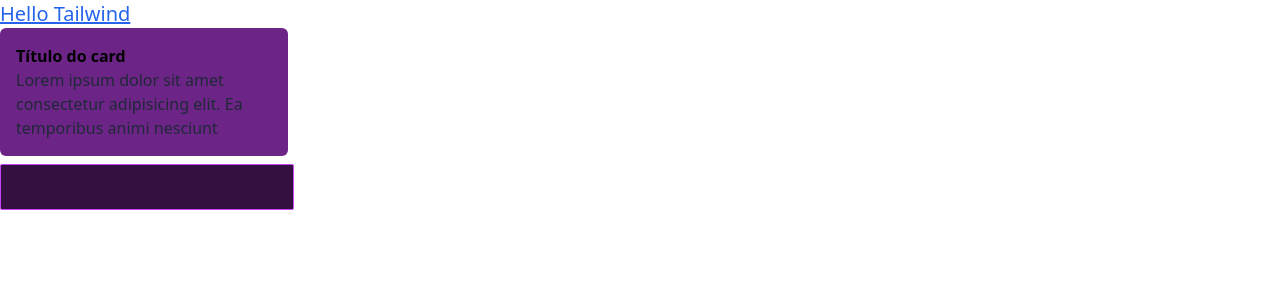
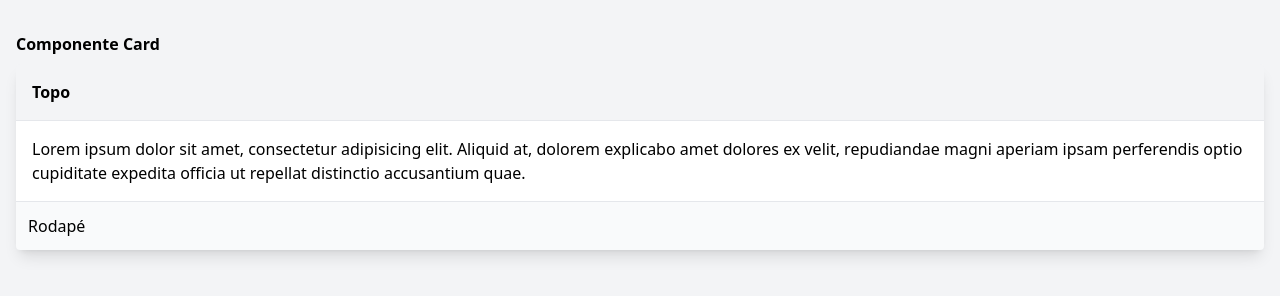
Before and after one commit to luissouzadeveloper/Tailwind-CSS, a website: page src/index.html in a window 1280 px wide. Drawn offline with Linux system fonts and the light colour scheme.

Commit message:
Aula 14 - Criando componente de card

```diff
--- a/src/index.html
+++ b/src/index.html
@@ -3,19 +3,26 @@
 <head>
     <meta charset="UTF-8">
     <meta name="viewport" content="width=device-width, initial-scale=1.0">
-    <title>Classes personalizadas</title>
+    <title>Card</title>
 
     <!-- Tailwind -->
     <link rel="stylesheet" href="./output.css">
 </head>
-<body class="bg-gay-100 dark:bg-gray-800">
-    <h1 class="text-gray-700 dark:text-gray-300 text-xl hover:text-blue-600 cursor-pointer hover:underline">Hello Tailwind</h1>
+<body class="bg-gray-100 dark:bg-gray-800">
+    <div class="container mx-auto px-4 py-8">
+        <h6 class="font-bold mb-2 dark:bg-gray-50">Componente Card</h6>
 
-    <div class="group w-72 bg-brand-300 p-4 rounded-md">
-        <h4 class="font-bold group-hover:text-blue-800">Título do card</h4>
-        <p class="text-gray-800 group-hover:text-gray-900">Lorem ipsum dolor sit amet consectetur adipisicing elit. Ea temporibus animi nesciunt </p>
+        <div class="bg-white dark:bg-gray-600 rounded-lg shadow-lg">
+            <div class="w-full bg-gray-100 p-4 border-b border-gray-200 rounded-t">
+                <h4 class="font-bold">Topo</h4>
+            </div>
+            <div class="p-4">
+                Lorem ipsum dolor sit amet, consectetur adipisicing elit. Aliquid at, dolorem explicabo amet dolores ex velit, repudiandae magni aperiam ipsam perferendis optio cupiditate expedita officia ut repellat distinctio accusantium quae.
+            </div>
+            <div class="w-full bg-gray-50 border-t border-gray-200 rounded-b p-3">
+                Rodapé
+            </div>
+        </div>
     </div>
-
-    <input type="text" class="bg-brand-400 text-lg px-4 py-2 focus:text-red-600 rounded-sm hover:bg-gray-400 border border-brand-100 my-2" id="">
 </body>
 </html>
--- a/src/input.css
+++ b/src/input.css
@@ -1,9 +1,3 @@
 @import "tailwindcss/base";
 @import "tailwindcss/components";
 @import "tailwindcss/utilities";
-
-@layer utilities {
-    .laravue {
-        @apply bg-brand-100 font-bold
-    }
-}
```
Also changed, not shown: src/output.css.
